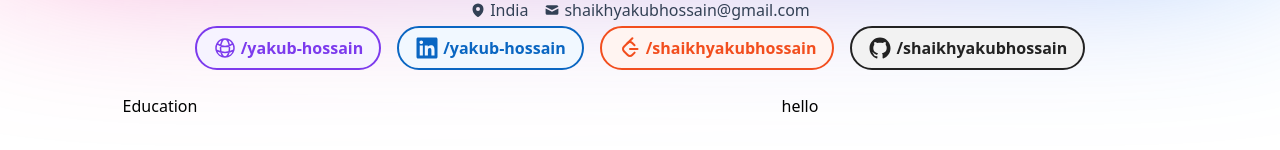
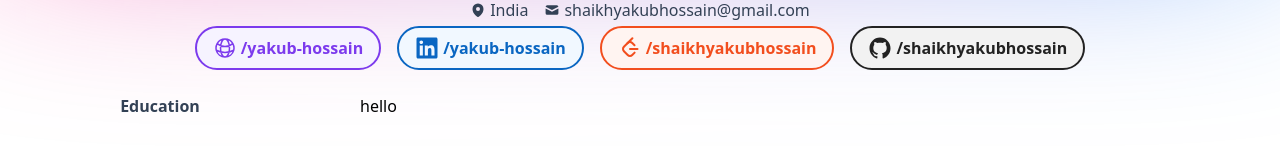
Before and after one commit to shaikhyakubhossain/resume-website, a Next.js app: page / in a window 1280 px wide. Shown: the part 192-342 px from the top of the page. Built offline with nearby package versions, Linux system fonts and the light colour scheme.

Commit message:
Update Section component

```diff
--- a/src/app/components/Section/section.component.tsx
+++ b/src/app/components/Section/section.component.tsx
@@ -7,9 +7,9 @@ type propsType = {
 
 export default function Section(props: propsType) {
     return (
-        <div className={`${styles.mainContainer} w-full flex justify-center text-center`}>
-            <div className={`${styles.sectionName}`}>{props.sectionName}</div>
-            <div className={`${styles.sectionContent}`}>
+        <div className={`${styles.mainContainer} w-full flex justify-center`}>
+            <div className={`${styles.sectionName} font-bold text-center`}>{props.sectionName}</div>
+            <div className={`${styles.sectionContent} text-left pl-10`}>
                 {props.children}
             </div>
         </div>
--- a/src/app/components/Section/section.module.scss
+++ b/src/app/components/Section/section.module.scss
@@ -1,3 +1,6 @@
+@use "../../constants/CssUtils/color.scss";
+
+
 .mainContainer {
 
 }
@@ -8,6 +11,7 @@
 
 .sectionName {
     width: 25%;
+    color: color.$colorPrimary;
 
 }
 
```
